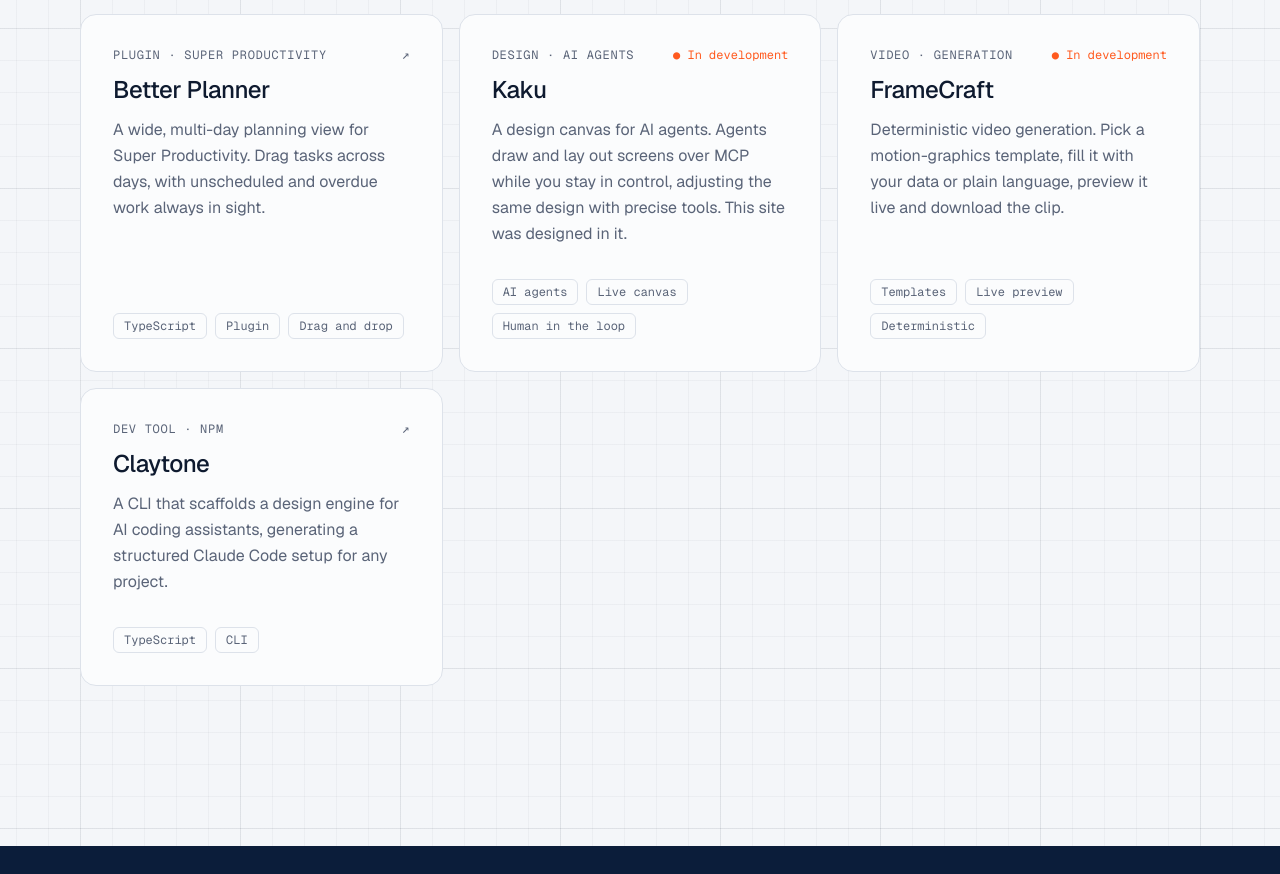
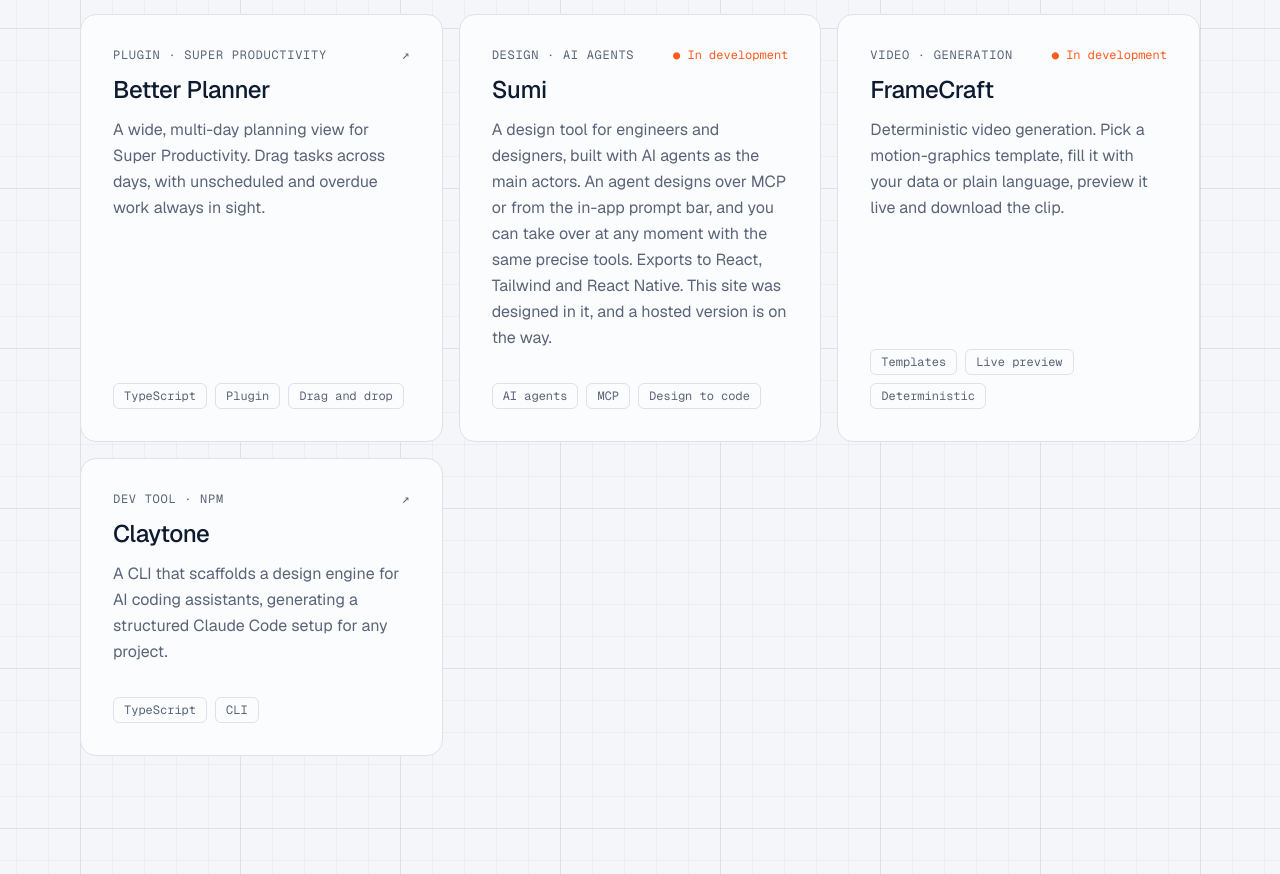
Before and after one commit to ypk46/ypk46.github.io, a plain HTML site: page projects/index.html in a window 1280 px wide. Shown: the part 1412-2286 px from the top of the page. Drawn offline with nearby package versions, Linux system fonts and the light colour scheme.

Commit message:
feat: Rename Kaku to Sumi on the projects page
Co-Authored-By: Claude Opus 5.5 <noreply@anthropic.com>

```diff
--- a/projects/index.html
+++ b/projects/index.html
@@ -6,7 +6,7 @@
     <title>Projects · Yuyi Kimura</title>
     <meta
       name="description"
-      content="Games, productivity tools, developer tools and AI experiments by Yuyi Kimura: 2048 Reloaded, Sundial, Better Planner, Kaku, FrameCraft and Claytone."
+      content="Games, productivity tools, developer tools and AI experiments by Yuyi Kimura: 2048 Reloaded, Sundial, Better Planner, Sumi, FrameCraft and Claytone."
     />
     <meta property="og:type" content="website" />
     <meta property="og:site_name" content="ykimura.dev" />
@@ -172,16 +172,18 @@
                 <span class="label">Design · AI agents</span>
                 <span class="status"><span aria-hidden="true">● </span>In development</span>
               </p>
-              <h2>Kaku</h2>
+              <h2>Sumi</h2>
               <p>
-                A design canvas for AI agents. Agents draw and lay out screens over MCP while you stay in control,
-                adjusting the same design with precise tools. This site was designed in it.
+                A design tool for engineers and designers, built with AI agents as the main actors. An agent designs
+                over MCP or from the in-app prompt bar, and you can take over at any moment with the same precise
+                tools. Exports to React, Tailwind and React Native. This site was designed in it, and a hosted
+                version is on the way.
               </p>
             </div>
             <ul class="tags" aria-label="Tags">
               <li>AI agents</li>
-              <li>Live canvas</li>
-              <li>Human in the loop</li>
+              <li>MCP</li>
+              <li>Design to code</li>
             </ul>
           </article>
 
```
